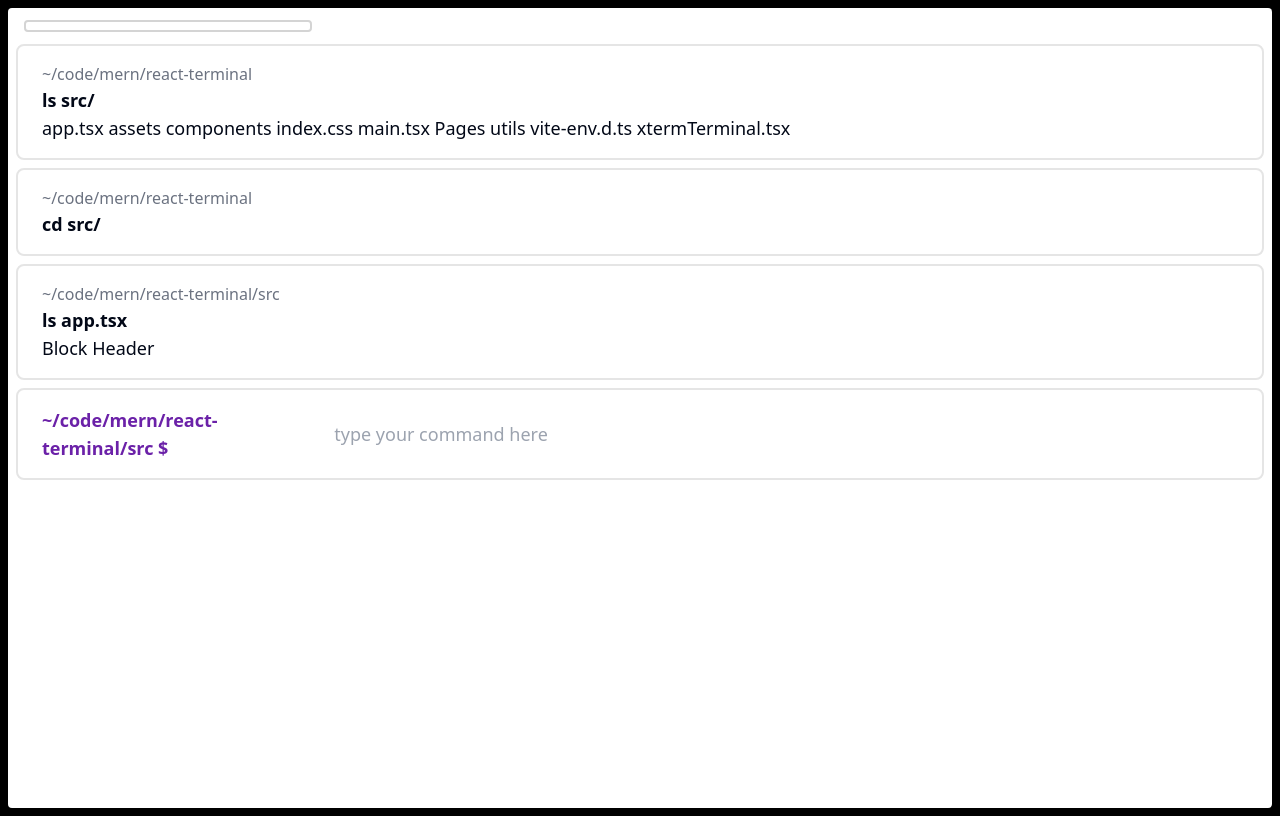
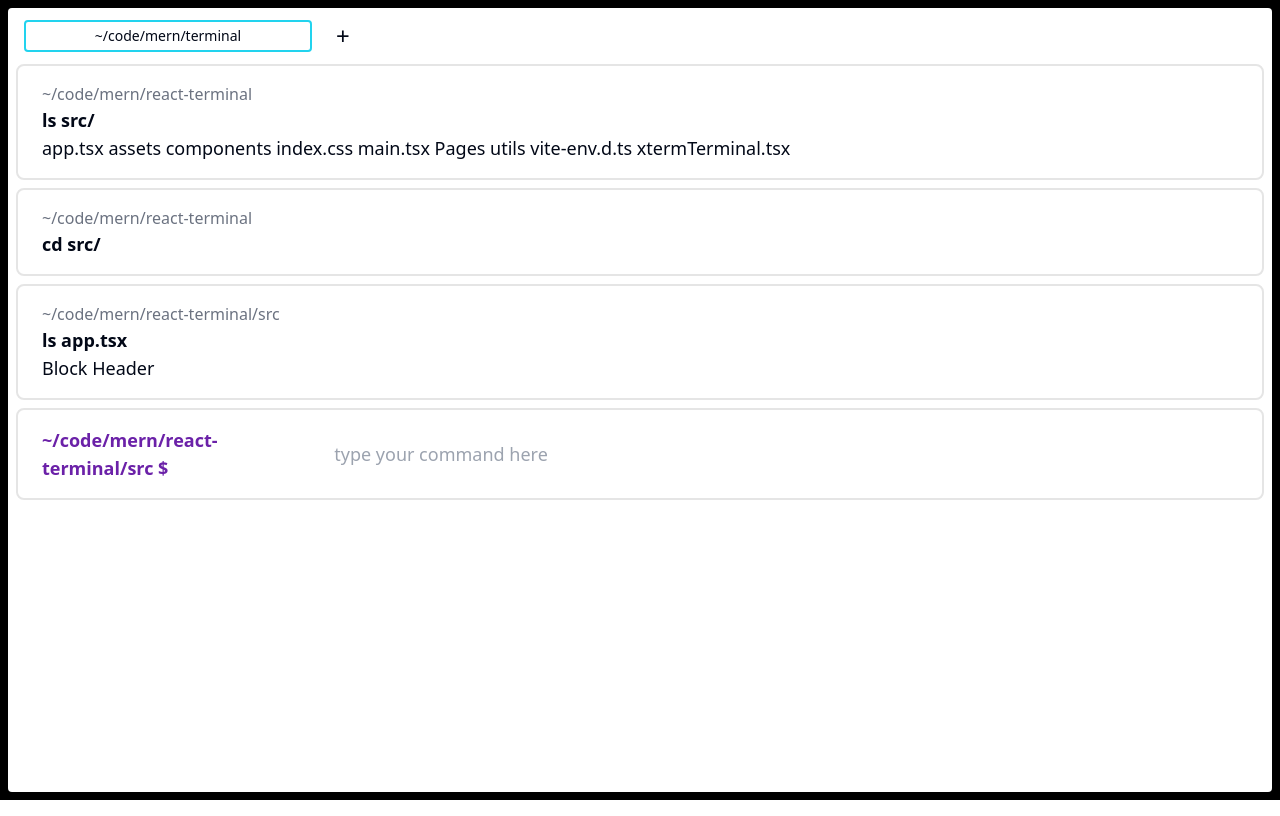
Before and after one commit to ParthKapoor-dev/react-terminal, a React (Vite) app: page / in a window 1280 px wide. Built offline with nearby package versions, Linux system fonts and the light colour scheme.

Commit message:
New Tabs <Implemented>

```diff
--- a/src/Pages/TabPage.tsx
+++ b/src/Pages/TabPage.tsx
@@ -3,37 +3,34 @@ import Block, { BlockProps } from "../components/Block";
 import Terminal from "../components/Terminal";
 
 export interface TabProps {
-    tabId: number,
-    name: string,
-    blocks: BlockProps[]
+    tabId: number;
+    name: string;
+    blocks: BlockProps[];
 }
 
-export default function TabPage({ blocks , tabId , name }: TabProps) {
+interface TabPageProps extends TabProps {
+    setTabs: React.Dispatch<React.SetStateAction<TabProps[]>>;
+}
 
-    const [prevBlocks, setPrevBlocks] = useState<BlockProps[]>(blocks);
+export default function TabPage({ blocks, tabId, name, setTabs }: TabPageProps) {
+    const [ShowBlocks, setShowBlocks] = useState<BlockProps[]>(blocks);
 
     useEffect(() => {
-        const blocks = localStorage.getItem('blocks');
-        if (!blocks) {
-            localStorage.setItem('blocks', JSON.stringify(blocks))
-            return;
-        }
-        console.log(JSON.parse(blocks));
-        setPrevBlocks(JSON.parse(blocks));
-    }, [])
+        setShowBlocks(blocks);
+    }, [blocks]);
 
+    useEffect(() => {
+        localStorage.setItem('blocks', JSON.stringify(ShowBlocks));
+    }, [ShowBlocks]);
 
     return (
         <div>
-
             <div>
-                {prevBlocks.map(item => (
-                    <Block {...item} />
+                {ShowBlocks.map(item => (
+                    <Block key={item.id} {...item} />
                 ))}
             </div>
-
-            <Terminal location={"~/code/mern/react-terminal/src"} setPrevBlocks={setPrevBlocks} />
-
+            <Terminal location={"~/code/mern/react-terminal/src"} setShowBlocks={setShowBlocks} setTabs={setTabs} tabId={tabId} />
         </div>
-    )
+    );
 }
--- a/src/app.tsx
+++ b/src/app.tsx
@@ -2,42 +2,10 @@ import { useEffect, useState } from "react";
 import Header from "./components/Header";
 import TabPage, { TabProps } from "./Pages/TabPage";
 
-export default function App() {
-
-
-    const [Tabs, setTabs] = useState(initialTabs);
-    const tabNames = Tabs.map(item => item.name);
-
-    useEffect(() => {
-        const tabs = localStorage.getItem('tabs');
-        if (!tabs) {
-            localStorage.setItem('tabs', JSON.stringify(initialTabs))
-            return;
-        }
-        console.log(JSON.parse(tabs));
-        setTabs(JSON.parse(tabs));
-    }, [])
-
-    return (
-        <div className="min-h-screen bg-black p-2">
-            <div className="flex flex-col bg-white rounded min-h-screen py-2">
-
-                <Header TabTitles={tabNames} />
-
-                {Tabs.map(tab => (
-                    <TabPage {...tab} />
-                ))}
-
-
-            </div>
-        </div>
-    )
-};
-
 const initialTabs: TabProps[] = [
     {
         tabId: 1,
-        name: "",
+        name: "~/code/mern/terminal",
         blocks: [
             {
                 id: 1,
@@ -61,4 +29,29 @@ const initialTabs: TabProps[] = [
             }
         ]
     }
-]
+];
+
+export default function App() {
+    const [Tabs, setTabs] = useState<TabProps[]>(() => {
+        const savedTabs = localStorage.getItem('tabs');
+        return savedTabs ? JSON.parse(savedTabs) : initialTabs;
+    });
+    const [currentTab, setCurrentTab] = useState<TabProps>(Tabs[0]);
+
+    useEffect(() => {
+        localStorage.setItem('tabs', JSON.stringify(Tabs));
+    }, [Tabs]);
+
+    useEffect(() => {
+        setCurrentTab(Tabs.find(tab => tab.tabId === currentTab.tabId) || Tabs[0]);
+    }, [Tabs]);
+
+    return (
+        <div className="max-h-screen max-w-screen w-screen h-screen bg-black p-2 overflow-hidden">
+            <div className="flex flex-col bg-white rounded h-full py-2 overflow-scroll">
+                <Header setTabs={setTabs} Tabs={Tabs} currentTab={currentTab} setCurrentTab={setCurrentTab} />
+                <TabPage {...currentTab} setTabs={setTabs} />
+            </div>
+        </div>
+    );
+}
--- a/src/components/Header/index.tsx
+++ b/src/components/Header/index.tsx
@@ -1,16 +1,45 @@
-import { useState } from "react";
+import { useEffect } from "react";
 import HeaderTab from "./tab";
-export default function Header({ TabTitles } : {TabTitles : string[]}) {
+import { TabProps } from "../../Pages/TabPage";
 
-    const [selected, setSelected] = useState(1);
+interface HeaderProps {
+    Tabs: TabProps[];
+    currentTab: TabProps;
+    setTabs: React.Dispatch<React.SetStateAction<TabProps[]>>;
+    setCurrentTab: React.Dispatch<React.SetStateAction<TabProps>>;
+}
+
+export default function Header({ Tabs, setTabs, setCurrentTab, currentTab }: HeaderProps) {
+
+    function handleAddTab() {
+        const newTab: TabProps = {
+            tabId: Date.now(),
+            name: "NewTab",
+            blocks: []
+        };
+
+        setTabs(prev => {
+            const updatedTabs = [...prev, newTab];
+            setCurrentTab(newTab); // Set the newly created tab as the current tab
+            return updatedTabs;
+        });
+    }
 
     return (
         <div className="h-fit w-screen px-4 py-1 flex items-center justify-between">
-            <div className="flex gap-2  items-center ">
-                {TabTitles.map((item , index) => (
-                    <HeaderTab title={item} selected={selected} setSelected={setSelected} index={index} />
+            <div className="flex gap-2 items-center">
+                {Tabs.map((item) => (
+                    <HeaderTab
+                        key={item.tabId}
+                        tab={item}
+                        currentTab={currentTab}
+                        setCurrentTab={setCurrentTab}
+                    />
                 ))}
+                <div className="text-2xl px-4 rounded hover:bg-sky-100 cursor-pointer" onClick={handleAddTab}>
+                    +
+                </div>
             </div>
         </div>
-    )
+    );
 }
--- a/src/components/Header/tab.tsx
+++ b/src/components/Header/tab.tsx
@@ -1,23 +1,24 @@
+import { TabProps } from "../../Pages/TabPage";
 import { cn } from "../../utils/cn"
 
 interface HeaderTabProps {
-    title: string,
-    selected: number,
-    setSelected: React.Dispatch<React.SetStateAction<number>>,
-    index: number
+    tab: TabProps,
+    currentTab : TabProps,
+    setCurrentTab: React.Dispatch<React.SetStateAction<TabProps>>,
 }
 
-export default function HeaderTab({ title, selected, setSelected, index }: HeaderTabProps) {
+export default function HeaderTab({ tab, currentTab, setCurrentTab }: HeaderTabProps) {
 
     function handleClick() {
-        setSelected(index);
+        setCurrentTab(tab);
     }
+
     return (
-        <div className={cn("text-sm w-[18rem] border-2 border-neutral-300 flex justify-center items-center py-1 rounded hover:bg-sky-100 duration-300 cursor-pointer" , selected==index && "border-cyan-400 ")}
-        onClick={handleClick}>
+        <div className={cn("text-sm w-[18rem] border-2 border-neutral-300 flex justify-center items-center py-1 rounded hover:bg-sky-100 duration-300 cursor-pointer", currentTab.tabId == tab.tabId && "border-cyan-400 ")}
+            onClick={handleClick}>
 
             <div>
-                {title}
+                {tab.name}
             </div>
 
         </div>
--- a/src/components/Terminal/index.tsx
+++ b/src/components/Terminal/index.tsx
@@ -1,13 +1,16 @@
 import { useRef, useState } from "react";
 import { BlockProps } from "../Block";
 import { cn } from "../../utils/cn";
+import { TabProps } from "../../Pages/TabPage";
 
 interface TerminalProps {
     location: string;
-    setPrevBlocks: React.Dispatch<React.SetStateAction<BlockProps[]>>;
+    setTabs: React.Dispatch<React.SetStateAction<TabProps[]>>;
+    setShowBlocks: React.Dispatch<React.SetStateAction<BlockProps[]>>;
+    tabId: number;
 }
 
-export default function Terminal({ location, setPrevBlocks }: TerminalProps) {
+export default function Terminal({ location, setTabs, setShowBlocks, tabId }: TerminalProps) {
     const [input, setInput] = useState("");
     const [showDropdown, setShowDropdown] = useState(false);
     const [dropdownPosition, setDropdownPosition] = useState({ left: 0 });
@@ -26,10 +29,11 @@ export default function Terminal({ location, setPrevBlocks }: TerminalProps) {
         } else if (key === 'Enter') {
             event.preventDefault();  // Prevent form submission
             handleSuggestionClicked(samplePopup[selected]);
-        } else if (key == 'Escape') {
+            setSelected(0);
+        } else if (key === 'Escape') {
             setShowDropdown(false);
+            setSelected(0);
         }
-
     }
 
     function handleSubmit(event: React.FormEvent<HTMLFormElement>) {
@@ -41,11 +45,21 @@ export default function Terminal({ location, setPrevBlocks }: TerminalProps) {
             input: input,
             output: "app.tsx   assets   components   index.css   main.tsx   Pages   utils   vite-env.d.ts   xtermTerminal.tsx",
         };
-        setPrevBlocks(prev => {
-            const updatedBlocks = [...prev, newBlock];
-            localStorage.setItem('blocks', JSON.stringify(updatedBlocks));
-            return updatedBlocks;
+
+        setTabs(prev => {
+            const updatedTabs = prev.map(tab => {
+                if (tab.tabId === tabId) {
+                    const newTab = { ...tab, blocks: [...tab.blocks, newBlock] };
+                    setShowBlocks(newTab.blocks);
+                    return newTab;
+                }
+                return tab;
+            });
+            localStorage.setItem('tabs', JSON.stringify(updatedTabs));
+            console.log('Updated Tabs:', updatedTabs);
+            return updatedTabs;
         });
+
         setInput("");  // Clear the input field
         setShowDropdown(false);  // Hide dropdown after submission
     }
@@ -100,7 +114,7 @@ export default function Terminal({ location, setPrevBlocks }: TerminalProps) {
                         style={{ left: dropdownPosition.left }}
                     >
                         {samplePopup.map((item, index) => (
-                            <div key={index} className={cn("py-1 px-2 hover:bg-gray-200 cursor-pointer", selected === index && "bg-gray-200")} onClick={() => handleSuggestionClicked(item)}>
+                            <div key={index} className={cn("py-1 px-4 hover:bg-gray-200 cursor-pointer", selected === index && "bg-gray-200")} onClick={() => handleSuggestionClicked(item)}>
                                 {item}
                             </div>
                         ))}
```
